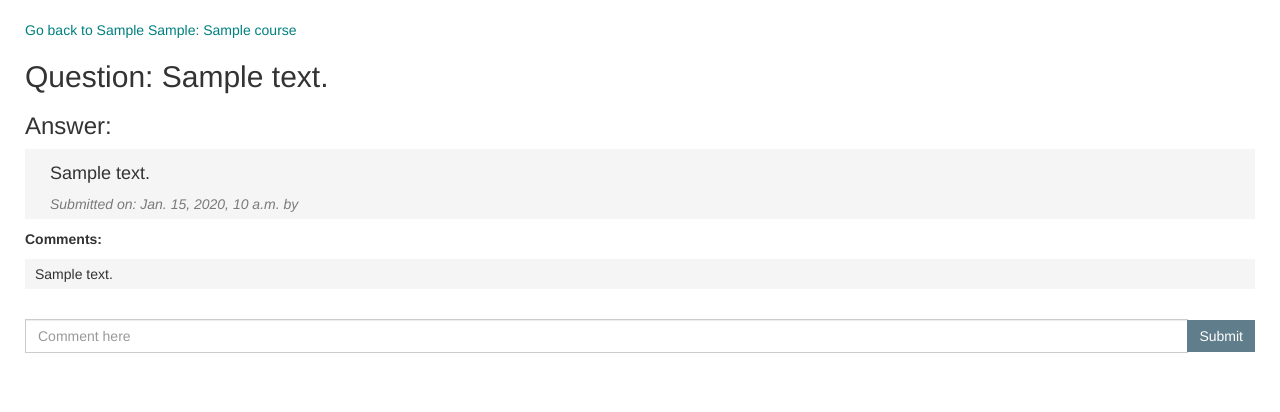
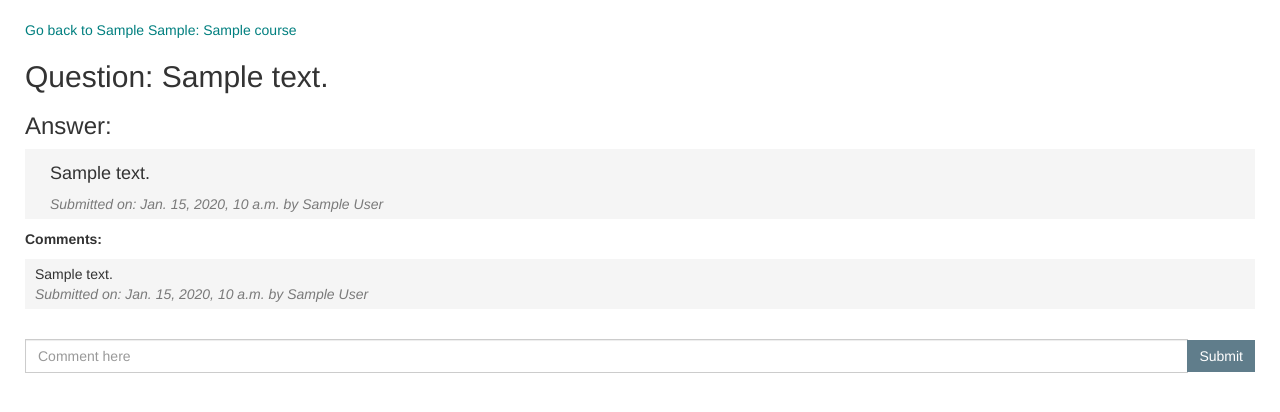
Before and after one commit to karenfeng/class-qa, a Django app: template quailapp/templates/quailapp/detail.html in a window 1280 px wide. Shown: the part 52-464 px from the top of the page. Run offline with Django 3.2, Linux system fonts and the light colour scheme; the template is opened without the code that fills it: values that come from a table or form of the project are taken from there, others are empty; tables that the repository leaves empty hold one stand-in row (values such as "Sample post"); some libraries are stand-ins or nearby versions.

Commit message:
Fixed a bug in the detail.html page

```diff
--- a/quailapp/templates/quailapp/detail.html
+++ b/quailapp/templates/quailapp/detail.html
@@ -16,7 +16,7 @@
 		<div class="col-xs-11">
 			<h4>{{ question.answer }}</h4>
 			<span class="unemph">Submitted on: {{ question.answer.created_on }}
-			{% if not user.is_student %}by {{ user.first_name }} {{ user.last_name }} {% endif %}
+			{% if not user.is_student %}by {{ question.answer.submitter.first_name }} {{ question.answer.submitter.last_name }} {% endif %}
 			</span>
 		</div>
 		<div class="col-xs-1">
@@ -56,7 +56,13 @@
 <ul>
 {% for comment in question.comment_set.all %}
 	<div class="box">
-		<li>{{ comment }}</li>
+		<li>
+			{{ comment }}
+			<br>
+		<span class="unemph">Submitted on: {{ comment.created_on }}
+			{% if not user.is_student %}by {{ comment.submitter.first_name }} {{ comment.submitter.last_name }} {% endif %}
+			</span>
+		</li>
 	</div>
 
 {% endfor %}
```
